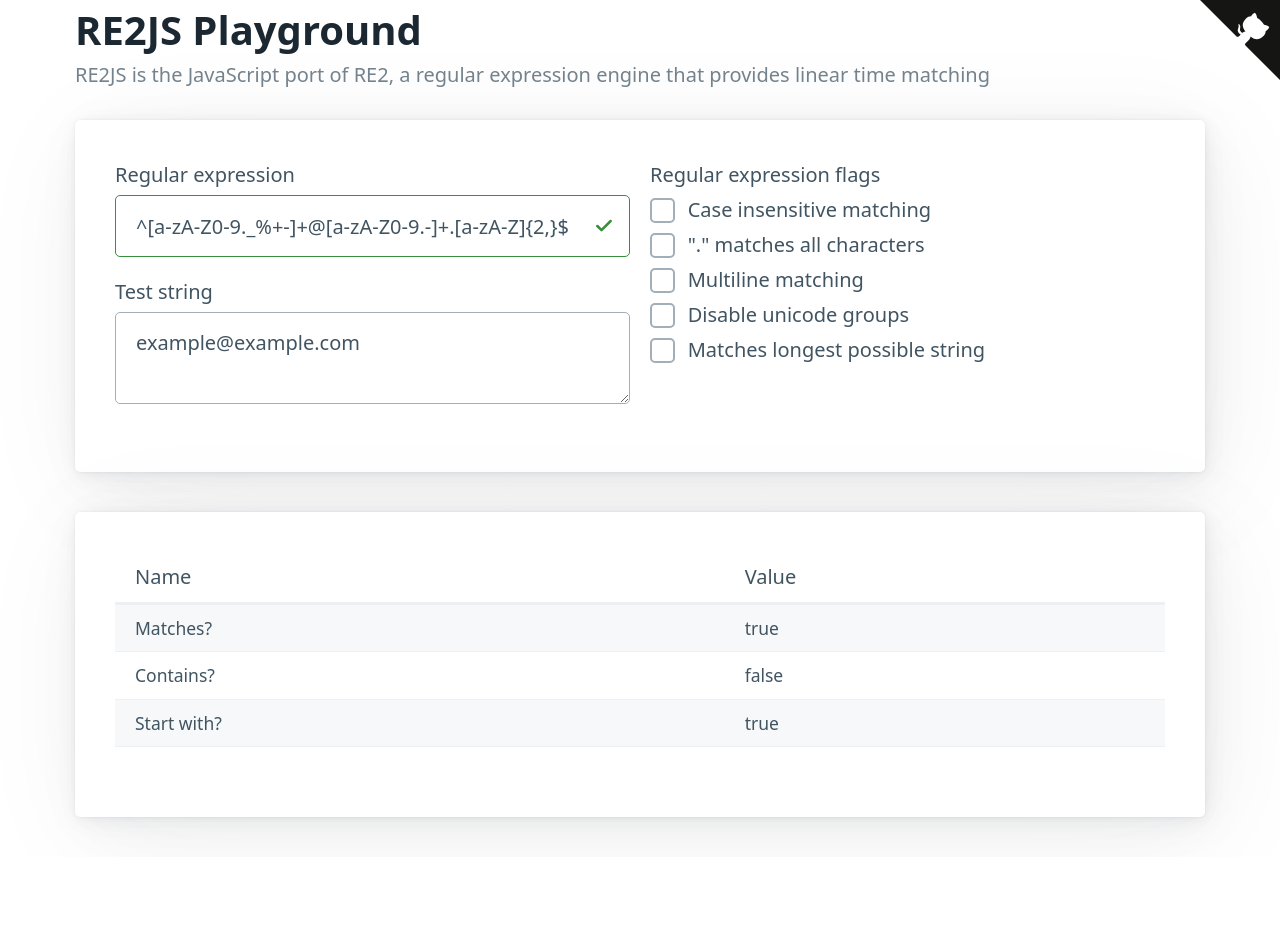
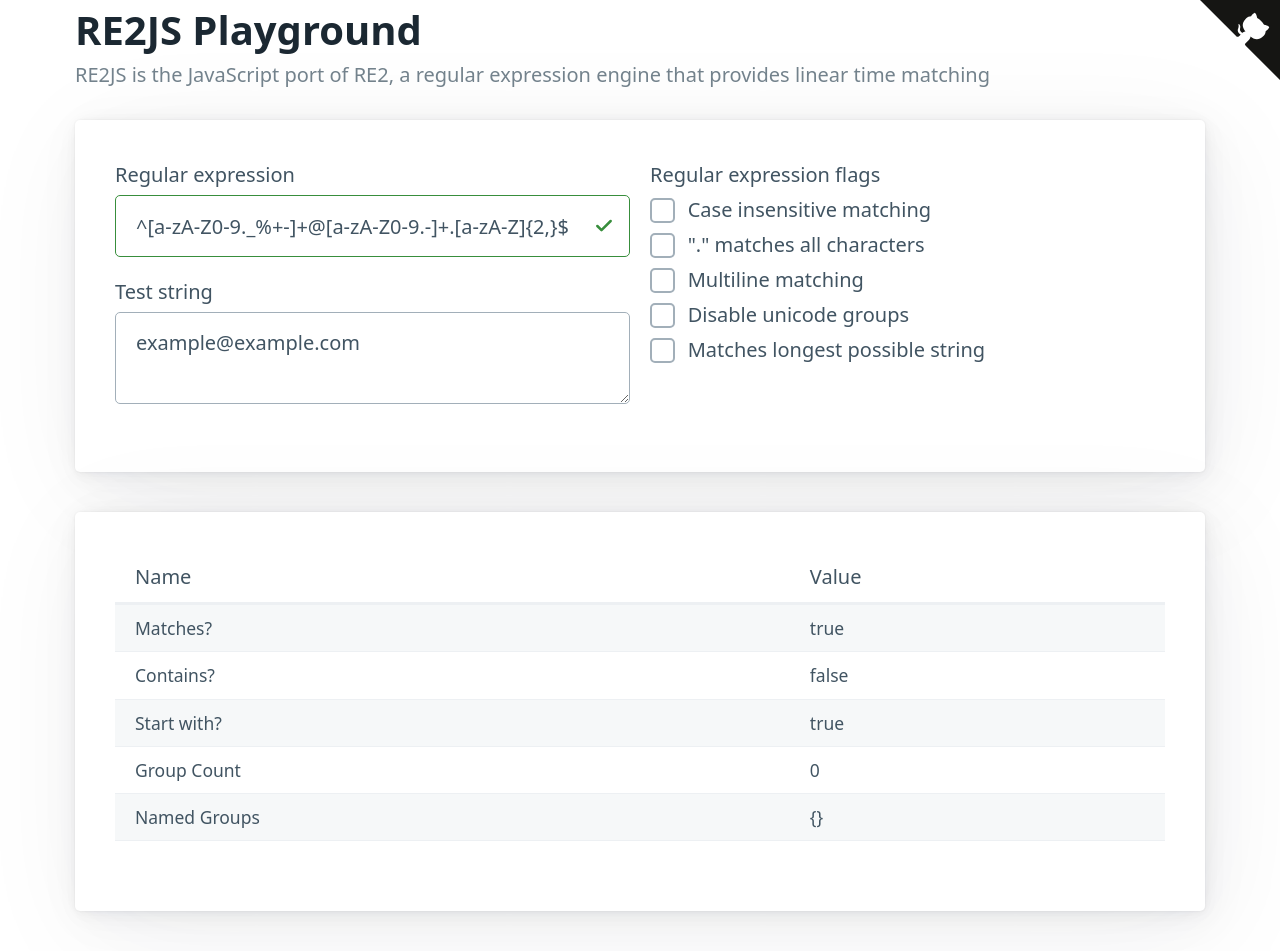
Before and after one commit to le0pard/re2js, a SvelteKit app: page / in a window 1280 px wide. Before the commit the page ends 857 px from the top, so only its background shows below. Built offline with nearby package versions, Linux system fonts and the light colour scheme.

Commit message:
add more

```diff
--- a/src/routes/+page.svelte
+++ b/src/routes/+page.svelte
@@ -15,7 +15,28 @@
 
 	let results = null
 
-	const execRE2JS = debounce((r, s) => {
+	const execRE2JS = debounce((regexInput, stringInput, flagsInput = 0) => {
+		try {
+			const p = RE2JS.compile(regexInput, flagsInput)
+			const m = p.matcher(stringInput)
+
+			results = {
+				success: true,
+				matches: m.matches(),
+				contains: m.find(),
+				startWith: m.lookingAt(),
+				groupCount: p.groupCount(),
+				namedGroups: p.namedGroups()
+			}
+		} catch(err) {
+			results = {
+				success: false,
+				error: err.message
+			}
+		}
+	}, 300)
+
+	$: {
 		let flags = 0
 		if (case_insensitive_flag) {
 			flags = flags | RE2JS.CASE_INSENSITIVE
@@ -32,26 +53,9 @@
 		if (longest_match_flag) {
 			flags = flags | RE2JS.LONGEST_MATCH
 		}
-
-		try {
-			const p = RE2JS.compile(r, flags)
-			const m = p.matcher(s)
-
-			results = {
-				success: true,
-				matches: m.matches(),
-				contains: m.find(),
-				startWith: m.lookingAt()
-			}
-		} catch(err) {
-			results = {
-				success: false,
-				error: err.message
-			}
-		}
-	}, 300)
-
-	$: execRE2JS(regex, string)
+		// debounce result
+		execRE2JS(regex, string, flags)
+	}
 </script>
 
 <svelte:head>
@@ -116,6 +120,14 @@
 					<td>Start with?</td>
 					<td>{results.startWith}</td>
 				</tr>
+				<tr>
+					<td>Group Count</td>
+					<td>{results.groupCount}</td>
+				</tr>
+				<tr>
+					<td>Named Groups</td>
+					<td>{JSON.stringify(results.namedGroups)}</td>
+				</tr>
 			{:else}
 				<tr>
 					<td colspan="2">{results.error}</td>
```
